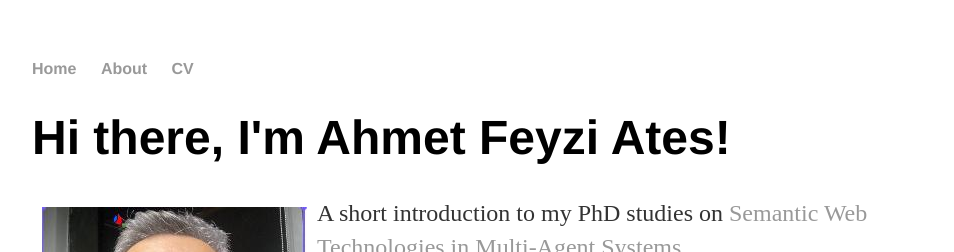
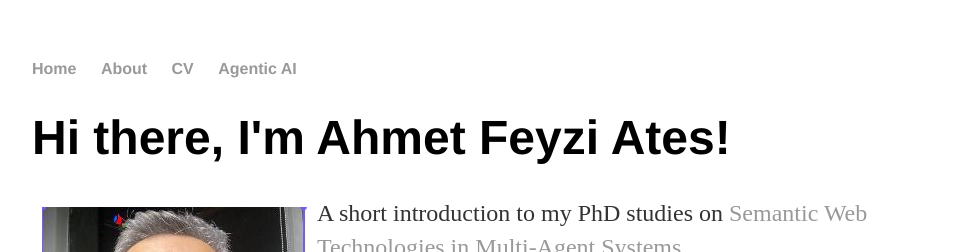
Before and after one commit to ahmetfeyziates/ahmetfeyziates.github.io, a Jekyll site: the page built from index.html, in a window 1280 px wide. Shown: the top 252 px of the page, without its empty margins (160-1114 px from the left). Built offline with Jekyll 4.4.1, drawn with Linux system fonts in a browser that asks for light colours.

Commit message:
Update default.html

```diff
--- a/_layouts/default.html
+++ b/_layouts/default.html
@@ -31,7 +31,7 @@
 	        		<li><a href="/">Home</a></li>
 		        	<li><a href="/about">About</a></li>
 	        		<li><a href="/cv">CV</a></li>
-	        		<!-- <li><a href="/project">Senior Project (Turkish)</a></li> -->
+	        		<li><a href="/agentic">Agentic AI</a></li>
 	    		</ul>
 			</nav>
 			<div class="container">
```
